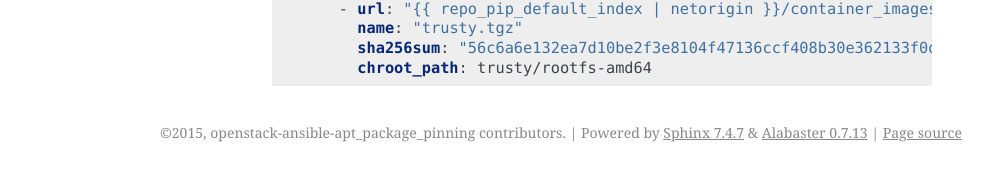
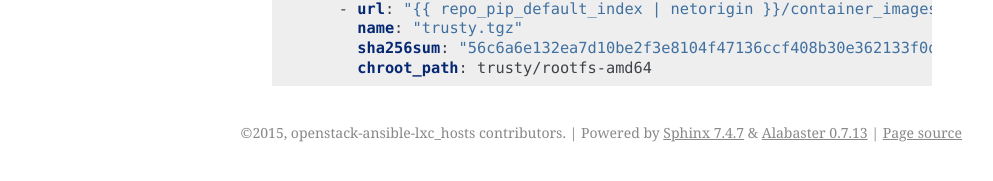
Before and after one commit to openstack/openstack-ansible-lxc_hosts, a Sphinx documentation site: the page built from doc/source/index.rst, in a window 1280 px wide. Shown: the part 399-580 px from the top of the page, without its empty margins (148-1141 px from the left). Built offline with Sphinx 7.4.7, drawn with Linux system fonts in a browser that asks for light colours.

Commit message:
Updates for typos
This change updates a few things that were missed when the role
was cut over.

Change-Id: I38824f82f884958b554b1618fc059a67a03aabdc
Signed-off-by: Kevin Carter <kevin.carter@rackspace.com>

```diff
--- a/doc/source/conf.py
+++ b/doc/source/conf.py
@@ -1,7 +1,7 @@
 #!/usr/bin/env python3
 # -*- coding: utf-8 -*-
 #
-# openstack-ansible-apt_package_pinning documentation build configuration file, created by
+# openstack-ansible-lxc_hosts documentation build configuration file, created by
 # sphinx-quickstart on Mon Apr 13 20:42:26 2015.
 #
 # This file is execfile()d with the current directory set to its
@@ -32,7 +32,7 @@
 ]
 
 # The link to the browsable source code (for the left hand menu)
-oslosphinx_cgit_link = 'http://git.openstack.org/cgit/openstack/openstack-ansible-apt_package_pinning'
+oslosphinx_cgit_link = 'http://git.openstack.org/cgit/openstack/openstack-ansible-lxc_hosts'
 
 # Add any paths that contain templates here, relative to this directory.
 templates_path = ['_templates']
@@ -49,9 +49,9 @@
 master_doc = 'index'
 
 # General information about the project.
-project = 'openstack-ansible-apt_package_pinning'
-copyright = '2015, openstack-ansible-apt_package_pinning contributors'
-author = 'openstack-ansible-apt_package_pinning contributors'
+project = 'openstack-ansible-lxc_hosts'
+copyright = '2015, openstack-ansible-lxc_hosts contributors'
+author = 'openstack-ansible-lxc_hosts contributors'
 
 # The version info for the project you're documenting, acts as replacement for
 # |version| and |release|, also used in various other places throughout the
@@ -203,7 +203,7 @@
 # html_search_scorer = 'scorer.js'
 
 # Output file base name for HTML help builder.
-htmlhelp_basename = 'openstack-ansible-apt_package_pinningdoc'
+htmlhelp_basename = 'openstack-ansible-lxc_hostsdoc'
 
 # -- Options for LaTeX output ---------------------------------------------
 
@@ -225,9 +225,9 @@
 # (source start file, target name, title,
 #  author, documentclass [howto, manual, or own class]).
 latex_documents = [
-    (master_doc, 'openstack-ansible-apt_package_pinning.tex',
-     'openstack-ansible-apt_package_pinning Documentation',
-     'openstack-ansible-apt_package_pinning contributors', 'manual'),
+    (master_doc, 'openstack-ansible-lxc_hosts.tex',
+     'openstack-ansible-lxc_hosts Documentation',
+     'openstack-ansible-lxc_hosts contributors', 'manual'),
 ]
 
 # The name of an image file (relative to this directory) to place at the top of
@@ -256,8 +256,8 @@
 # One entry per manual page. List of tuples
 # (source start file, name, description, authors, manual section).
 man_pages = [
-    (master_doc, 'openstack-ansible-apt_package_pinning',
-     'openstack-ansible-apt_package_pinning Documentation',
+    (master_doc, 'openstack-ansible-lxc_hosts',
+     'openstack-ansible-lxc_hosts Documentation',
      [author], 1)
 ]
 
@@ -271,9 +271,9 @@
 # (source start file, target name, title, author,
 #  dir menu entry, description, category)
 texinfo_documents = [
-    (master_doc, 'openstack-ansible-apt_package_pinning',
-     'openstack-ansible-apt_package_pinning Documentation',
-     author, 'openstack-ansible-apt_package_pinning', 'One line description of project.',
+    (master_doc, 'openstack-ansible-lxc_hosts',
+     'openstack-ansible-lxc_hosts Documentation',
+     author, 'openstack-ansible-lxc_hosts', 'One line description of project.',
      'Miscellaneous'),
 ]
 
--- a/setup.cfg
+++ b/setup.cfg
@@ -1,6 +1,6 @@
 [metadata]
-name = openstack-ansible-apt_package_pinning
-summary = APT package pinning for OpenStack Ansible
+name = openstack-ansible-lxc_hosts
+summary = Role for setting up LXC Hosts
 description-file =
     README.rst
 author = OpenStack
```
Also changed, not shown: 2 other files.
